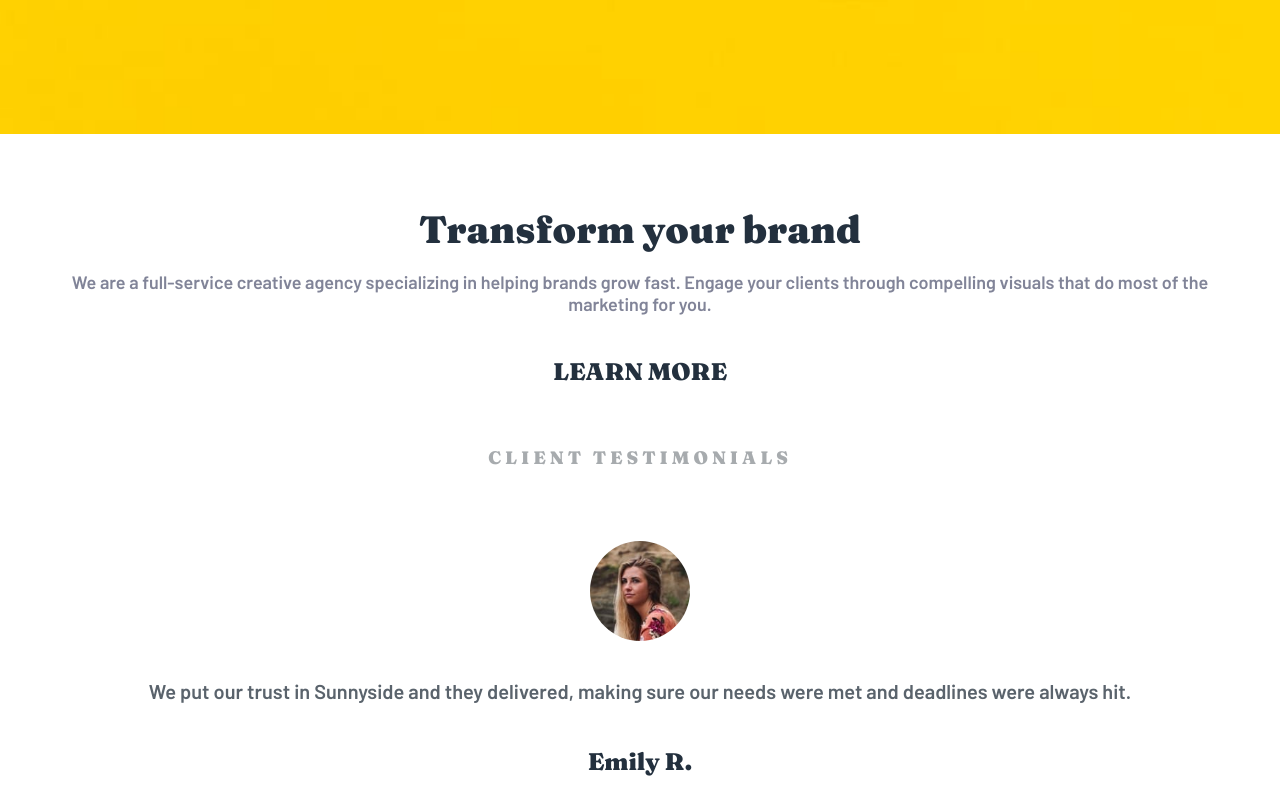
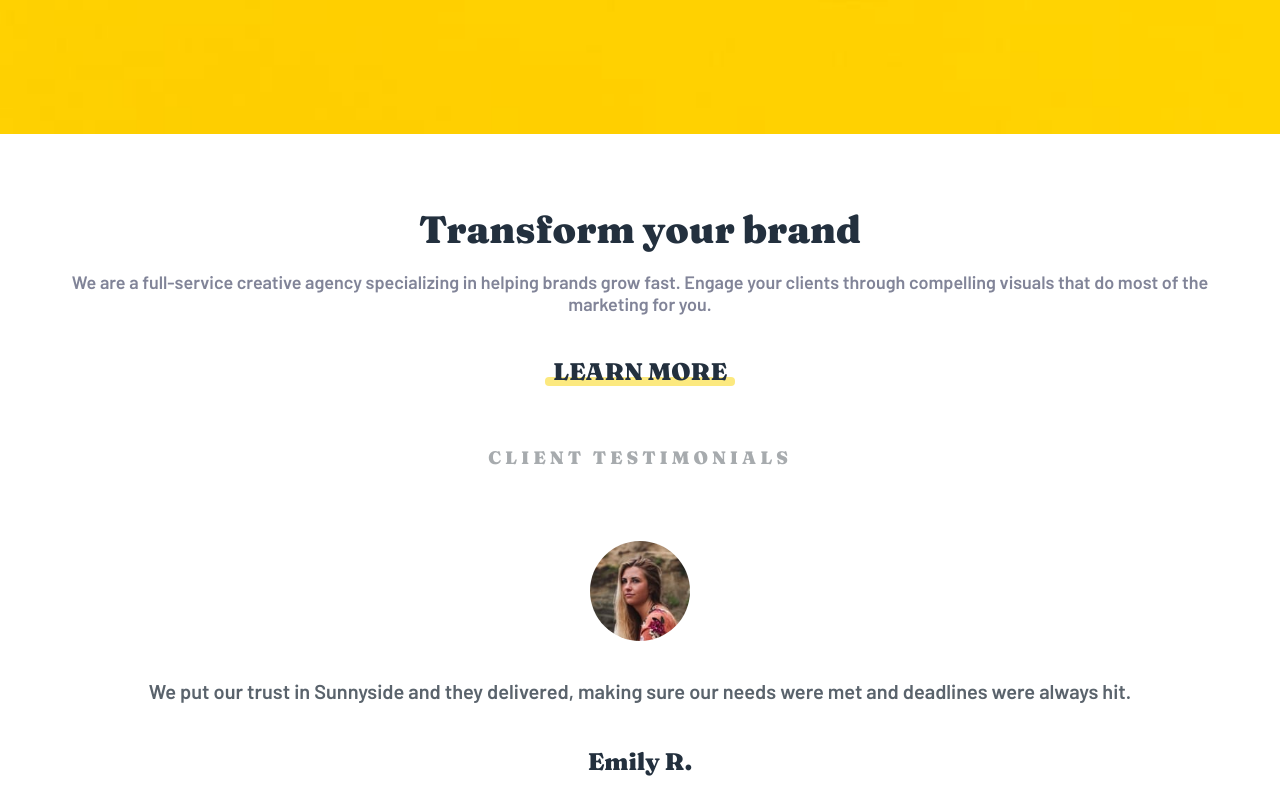
Before and after one commit to mahiv87/sunnyside-agency, a React (Vite) app: page / in a window 1280 px wide. Shown: the part 1041-1838 px from the top of the page. Built offline with nearby package versions, Linux system fonts and the light colour scheme.

Commit message:
debugged hover state position

```diff
--- a/src/components/CardComponent/Card.module.css
+++ b/src/components/CardComponent/Card.module.css
@@ -1,6 +1,8 @@
 .container {
 	display: flex;
 	flex-direction: column;
+	justify-content: center;
+	align-items: center;
 }
 
 .image {
@@ -24,6 +26,7 @@
 }
 
 .link {
+	position: relative;
 	font-family: 'Fraunces', serif;
 	font-optical-sizing: auto;
 	font-weight: 900;
@@ -36,7 +39,7 @@
 .link::after {
 	content: '';
 	position: absolute;
-	bottom: -99px;
+	bottom: 0px;
 	left: 50%;
 	width: 190px;
 	height: 9px;
```
